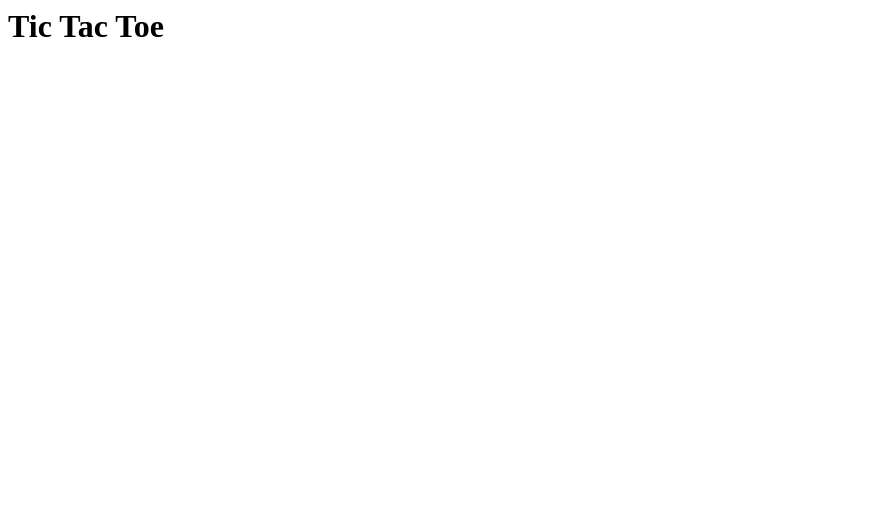
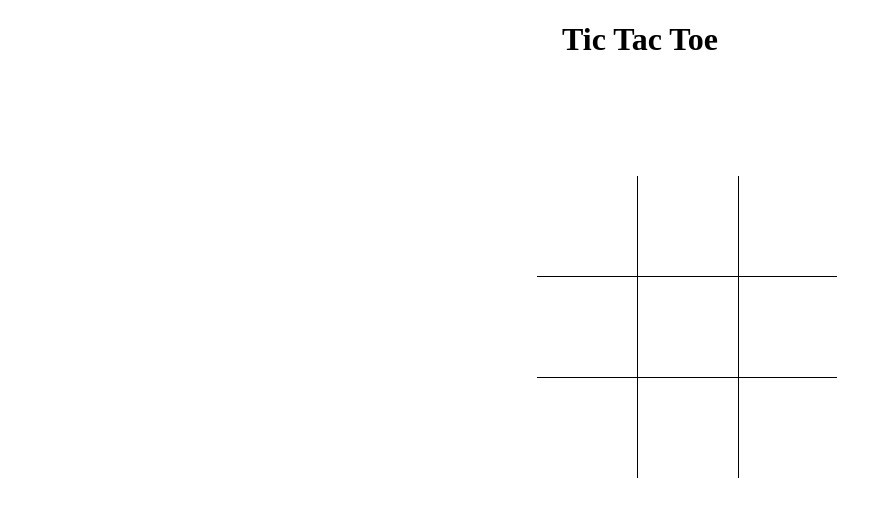
Before and after one commit to phillipstewart03/Tic_Tac_Toe, a plain HTML site: page index.html in a window 1280 px wide. Shown: the whole page, without its empty margins (0-892 px from the left). Drawn offline with Linux system fonts and the light colour scheme.

Commit message:
Add files via upload
restructured html

```diff
--- a/index.html
+++ b/index.html
@@ -1,18 +1,42 @@
-<div id="board">
-    <h1>Tic Tac Toe</h1>
+<!DOCTYPE html>
+<html lang="en">
+
+<head>
+    <meta charset="UTF-8">
+    <meta http-equiv="X-UA-Compatible" content="IE=edge">
+    <meta name="viewport" content="width=device-width, initial-scale=1.0">
+    <title>Tic Tac Toe</title>
+    <link rel="stylesheet" href="styles.css">
+</head>
+
+<body>
+
+
+    <h1 class="text">Tic Tac Toe</h1>
+
+    <div id="board" class="board">
+
+
+        <div id="board" class="board">
             <div class="row">
-        <div class="top left"></div>
-        <div class="top middle"></div>
-        <div class="top right"></div>
+                <div id="1" class="Left-Top"></div>
+                <div id="2" class="Left-Middle"></div>
+                <div id="3" class="Left-Bottom"></div>
             </div>
+
             <div class="row">
-        <div class="center left"></div>
-        <div class="center middle"></div>
-        <div class="center right"></div>
+                <div id="4" class="Top-Middle"></div>
+                <div id="5" class="Center"></div>
+                <div id="6" class="Bottom-Middle"></div>
             </div>
+
             <div class="row">
-        <div class="bottom left"></div>
-        <div class="bottom middle"></div>
-        <div class="bottom right"></div>
+                <div id="7" class="Right-Top"></div>
+                <div id="8" class="Right-Middle"></div>
+                <div id="9" class="Right-Bottom"></div>
+
             </div>
         </div>
+</body>
+
+</html>
--- a/styles.css
+++ b/styles.css
@@ -0,0 +1,96 @@
+.board {
+    position: static;
+    padding: 3em;
+    height: 302px;
+    width: 302px;
+    margin: auto;
+    text-align: center;
+  }
+  .resetBoard {
+    position: static;
+    padding: 3em;
+    height: 412px;
+    width: 412px;
+    margin: auto;
+    border-top: 1pc black solid;
+    border-bottom: 1pc black solid;
+    border-left: 1pc black solid;
+    border-right: 1pc black solid;
+    font-family: monospace;
+    text-align: center;
+
+  }
+
+
+  h1 {
+    text-align: center;
+  }
+
+  .row {
+    float: left;
+    height: 100px;
+    width: 100px;
+
+
+
+  }
+
+  .row>div {
+    float: left;
+    height: 100px;
+    width: 100px;
+    cursor: pointer;
+    font-size: 75px;
+
+  }
+
+  .clearfix {
+    clear: both;
+  }
+
+  .Left-Top,
+  .Top-Middle,
+  .Right-Top {
+    float: left;
+    height: 100px;
+    width: 100px;
+
+
+  }
+
+  .Left-Middle,
+  .Center,
+  .Right-Middle {
+    float: left;
+    height: 100px;
+    width: 100px;
+
+  }
+
+  .Left-Bottom,
+  .Bottom-Middle,
+  .Right-Bottom {
+    float: left;
+    height: 100px;
+    width: 100px;
+
+  }
+
+  .Left-Top,
+  .Top-Middle,
+  .Right-Top {
+    border-bottom: 1px black solid;
+  }
+
+  .Left-Bottom,
+  .Bottom-Middle,
+  .Right-Bottom {
+    border-top: 1px black solid;
+  }
+
+  .Top-Middle,
+  .Center,
+  .Bottom-Middle {
+    border-left: 1px black solid;
+    border-right: 1px black solid;
+  }
```
Lines whose indentation alone changed are shown as unchanged.
